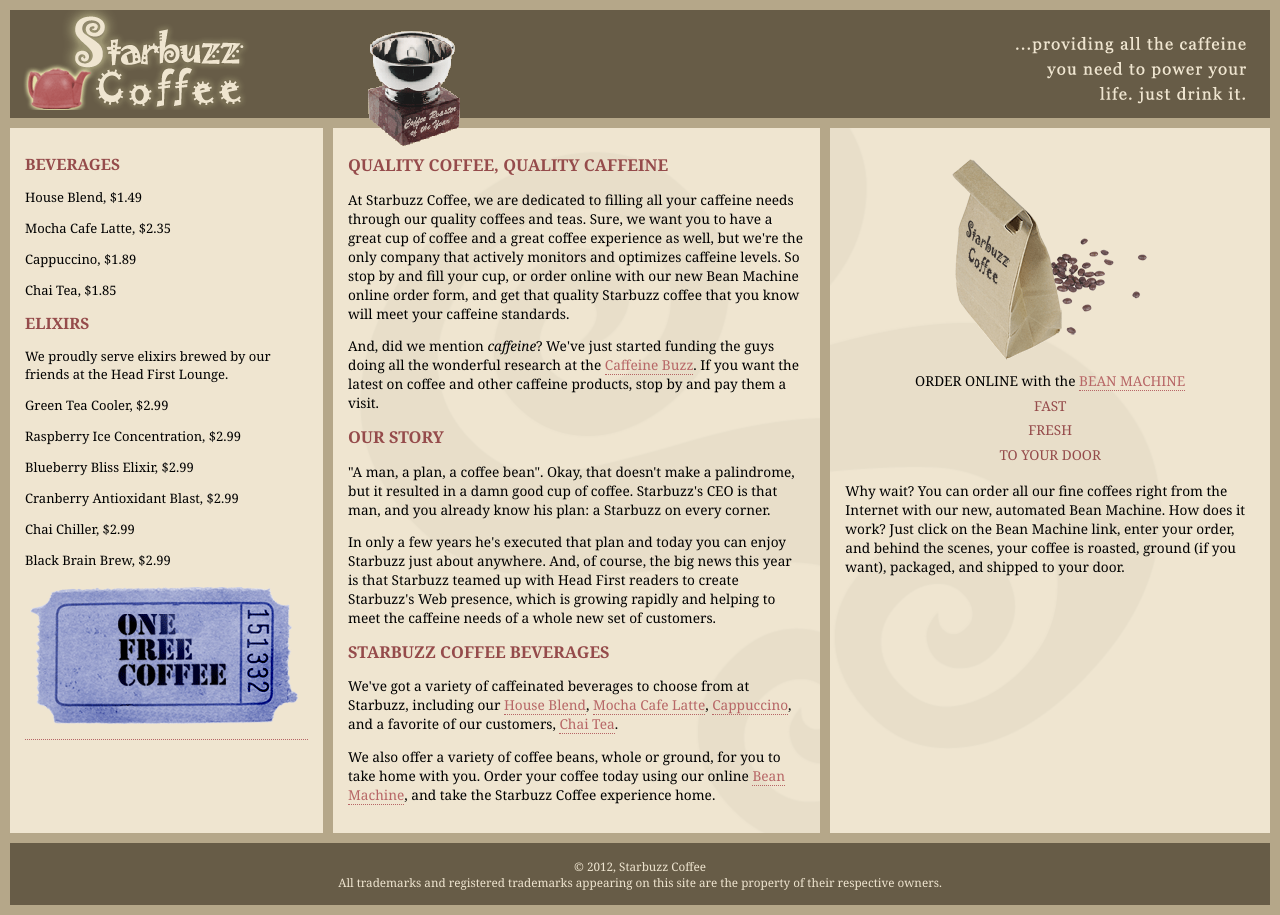
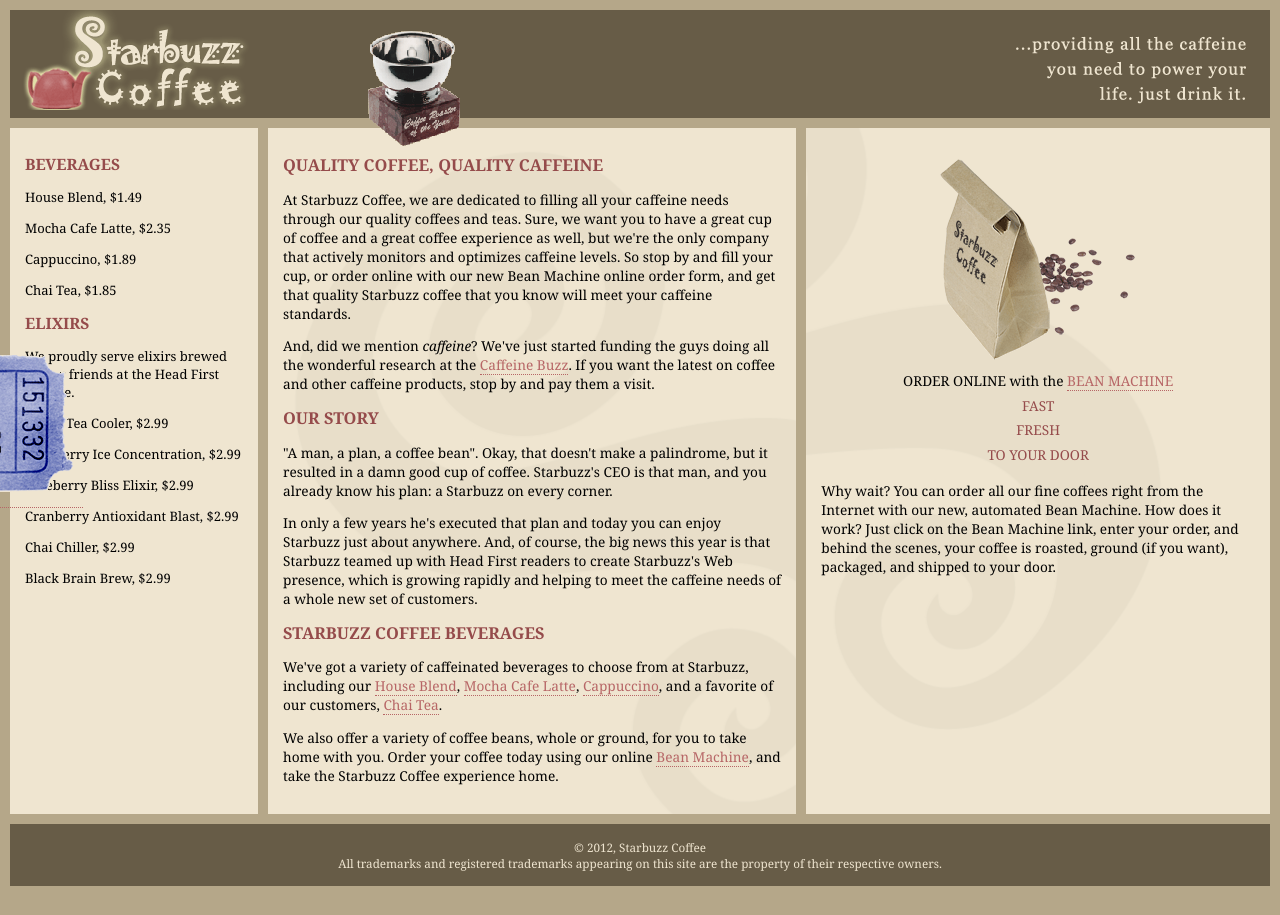
Before and after one commit to xiaotutouwang/starbuzz, a plain HTML site: page index.html in a window 1280 px wide. Drawn offline with Linux system fonts and the light colour scheme.

Commit message:
加了优惠券css特效

```diff
--- a/index.html
+++ b/index.html
@@ -8,10 +8,10 @@
 
   <body>
 
-    <div id="header">
+    <header>
       <div id="aa"></div>
       <div id="ee"></div>
-    </div>
+    </header>
     <div id="award">
       <img src="images/award.gif"alt="Roaster of the Year award">
     </div>
@@ -36,7 +36,7 @@
               <p>Cranberry Antioxidant Blast, $2.99</p>
               <p>Chai Chiller, $2.99</p>
               <p>Black Brain Brew, $2.99</p>
-              <div>
+              <div id="coupon">
                 <a href="freecoffee.html" title="Click here to get your free coffee"><img src="images/ticket.gif" alt="Starbuzz coupon ticket"></a>
               </div>
 
@@ -90,7 +90,7 @@
       </p>
     </div>
 
-    <div id="sidebar">
+    <aside>
         <p class="beanheading">
           <img src="images/bag.gif" alt="Bean Machine bag">
           <br>
@@ -110,19 +110,19 @@
           enter your order, and behind the scenes, your coffee is roasted, ground
           (if you want), packaged, and shipped to your door.
         </p>
-      </div>
+    </aside>
 
   </div>
 </div>
 
 
 
-    <div id="footer">
+    <footer>
       &copy; 2012, Starbuzz Coffee
       <br>
       All trademarks and registered trademarks appearing on
       this site are the property of their respective owners.
 
-</div>
+    </footer>
   </body>
 </html>
--- a/starbuzz.css
+++ b/starbuzz.css
@@ -5,7 +5,7 @@ body {
   margin:           0px;
 }
 
-#header {
+header {
   background-color: #675c47;
   margin: 10px 10px 0px 10px;
 
@@ -21,7 +21,7 @@ body {
   vertical-align: top;
 }
 
-#sidebar {
+aside {
   display: table-cell;
   background:       #efe5d0 url(images/background.gif) bottom right;
   font-size:        105%;
@@ -30,7 +30,7 @@ body {
 
 }
 
-#footer {
+footer {
   background-color: #675c47;
   color:            #efe5d0;
   text-align:       center;
@@ -96,12 +96,15 @@ vertical-align: top;
   top: 30px;
   left:365px;
 }
-#coupon{
-  position: fixed;
-  top: 100px;
-  left:0;
 
-}
-#coupon a, img{
-  border: none;
+  #coupon{
+    position: fixed;
+    top:350px;
+    left: -200px;
+    transition: all 2s linear;
+
   }
+  #coupon:hover{
+
+   left: 0;
+  }
```
